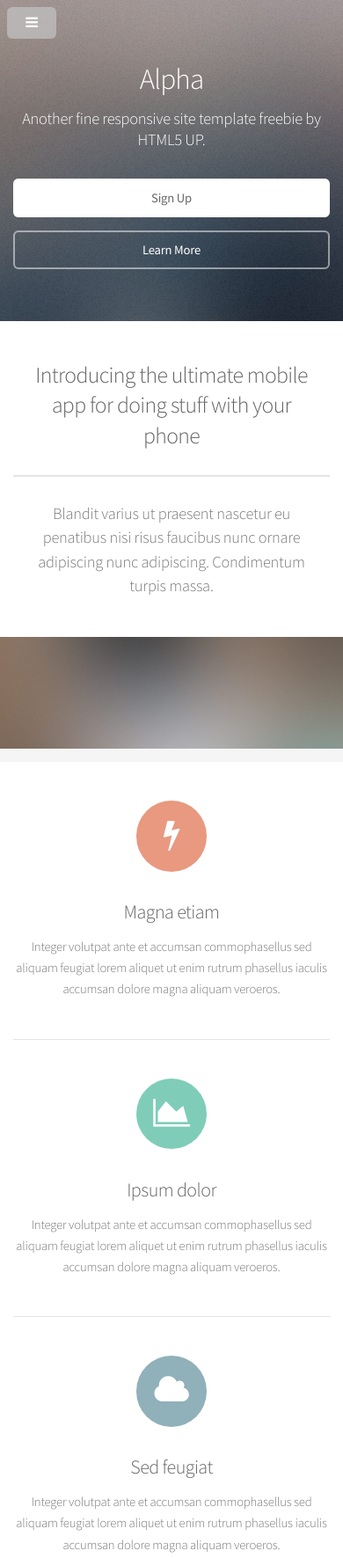
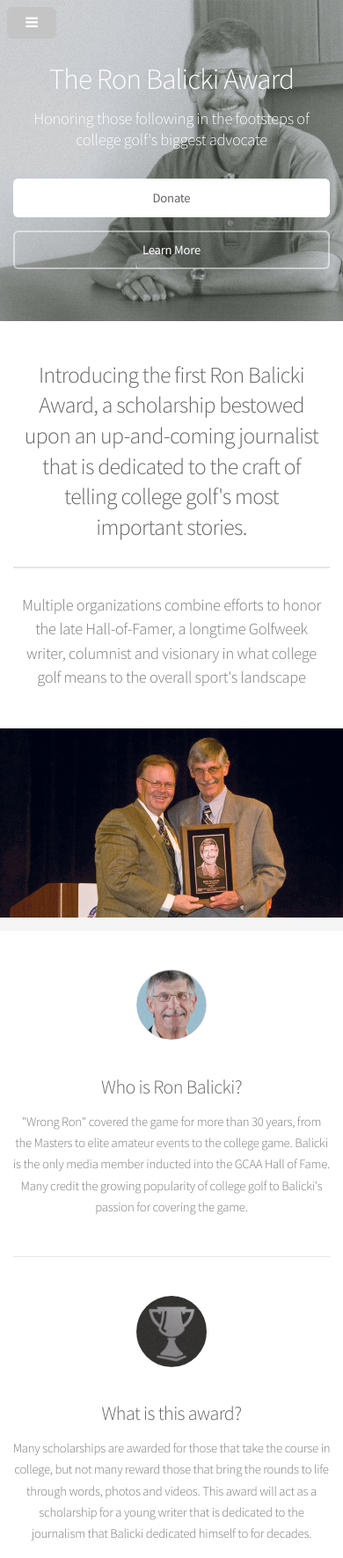
Before and after one commit to jsondavis/ronbalicki, a website: page src/index.html in a window 390 px wide. Shown: the top 1771 px of the page at 88% size. Drawn offline with Linux system fonts and the light colour scheme.

Commit message:
[update] added copy stuff and pics

```diff
--- a/src/css/style.css
+++ b/src/css/style.css
@@ -1222,7 +1222,8 @@
 	#banner {
 		background-attachment: scroll,							fixed;
 		background-color: #666;
-		background-image: url("images/overlay.png"), url("../images/banner.jpg");
+		/*background-image: url("images/overlay.png"), url("../images/banner.jpg");*/
+		background-image: url("images/overlay.png"), url("../images/Ron_Balicki_Lead_Image.jpg");
 		background-position: top left,						center center;
 		background-repeat: repeat,							no-repeat;
 		background-size: auto,							cover;
@@ -1425,3 +1426,27 @@
 		#cta .formerize-placeholder {
 			color: rgba(255, 255, 255, 0.75) !important;
 		}
+
+
+
+/* new images */
+
+#ronpic {
+	background-image: url("images/overlay.png"), url("../images/Ron_Balicki_First_Circle2.jpg");
+	background-size: auto,							cover;
+}
+
+#awardpic {
+	background-image: url("images/overlay.png"), url("../images/Award_Icon.png");
+	background-size: auto,							cover;
+}
+
+#donatepic {
+	background-image: url("images/overlay.png"), url("../images/Donate_Icon.png");
+	background-size: auto,							cover;
+}
+
+#sponsorpic {
+	background-image: url("images/overlay.png"), url("../images/Sponsor_Icon.png");
+	background-size: auto,							cover;
+}
--- a/src/index.html
+++ b/src/index.html
@@ -6,7 +6,7 @@
 -->
 <html>
 	<head>
-		<title>Alpha by HTML5 UP</title>
+		<title>The Ron Balicki Award</title>
 		<meta http-equiv="content-type" content="text/html; charset=utf-8" />
 		<meta name="description" content="" />
 		<meta name="keywords" content="" />
@@ -27,6 +27,7 @@
 	<body class="landing">
 
 		<!-- Header -->
+		<!--
 			<header id="header" class="alt">
 				<h1><a href="index.html">Alpha</a> by HTML5 UP</h1>
 				<nav id="nav">
@@ -53,14 +54,14 @@
 					</ul>
 				</nav>
 			</header>
-
+		-->
 		<!-- Banner -->
 			<section id="banner">
-				<h2>Alpha</h2>
-				<p>Another fine responsive site template freebie by HTML5 UP.</p>
+				<h2>The Ron Balicki Award</h2>
+				<p>Honoring those following in the footsteps of college golf's biggest advocate</p>
 				<ul class="actions">
-					<li><a href="#" class="button special">Sign Up</a></li>
-					<li><a href="#" class="button">Learn More</a></li>
+					<li><a href="#donate" class="button special">Donate</a></li>
+					<li><a href="#main" class="button">Learn More</a></li>
 				</ul>
 			</section>
 
@@ -69,38 +70,39 @@
 
 				<section class="box special">
 					<header class="major">
-						<h2>Introducing the ultimate mobile app
-						<br />
-						for doing stuff with your phone</h2>
-						<p>Blandit varius ut praesent nascetur eu penatibus nisi risus faucibus nunc ornare<br />
-						adipiscing nunc adipiscing. Condimentum turpis massa.</p>
+						<h2>Introducing the first Ron Balicki Award, a scholarship bestowed upon an up-and-coming journalist that is dedicated to the craft of telling college golf's most important stories.
+						<br /></h2>
+						<p>Multiple organizations combine efforts to honor the late Hall-of-Famer, a longtime Golfweek writer, columnist and visionary in what college golf means to the overall sport's landscape
+						<br/></p>
 					</header>
-					<span class="image featured"><img src="images/pic01.jpg" alt="" /></span>
+					<span class="image featured"><img src="images/Ron_Balicki_Second_Image.jpg" alt="" /></span>
 				</section>
 
 				<section class="box special features">
 					<div class="features-row">
 						<section>
-							<span class="icon major fa-bolt accent2"></span>
-							<h3>Magna etiam</h3>
-							<p>Integer volutpat ante et accumsan commophasellus sed aliquam feugiat lorem aliquet ut enim rutrum phasellus iaculis accumsan dolore magna aliquam veroeros.</p>
+							<span id="ronpic" class="icon major"></span>
+							<h3>Who is Ron Balicki?</h3>
+							<p>"Wrong Ron" covered the game for more than 30 years, from the Masters to elite amateur events to the college game. Balicki is the only media member inducted into the GCAA Hall of Fame. Many credit the growing popularity of college golf to Balicki's passion for covering the game.
+							</p>
 						</section>
 						<section>
-							<span class="icon major fa-area-chart accent3"></span>
-							<h3>Ipsum dolor</h3>
-							<p>Integer volutpat ante et accumsan commophasellus sed aliquam feugiat lorem aliquet ut enim rutrum phasellus iaculis accumsan dolore magna aliquam veroeros.</p>
+							<span id="awardpic" class="icon major"></span>
+							<h3>What is this award?</h3>
+							<p>Many scholarships are awarded for those that take the course in college, but not many reward those that bring the rounds to life through words, photos and videos. This award will act as a scholarship for a young writer that is dedicated to the journalism that Balicki dedicated himself to for decades.
+							</p>
 						</section>
 					</div>
-					<div class="features-row">
+					<div class="features-row" id="donate">
 						<section>
-							<span class="icon major fa-cloud accent4"></span>
-							<h3>Sed feugiat</h3>
-							<p>Integer volutpat ante et accumsan commophasellus sed aliquam feugiat lorem aliquet ut enim rutrum phasellus iaculis accumsan dolore magna aliquam veroeros.</p>
+							<span id="donatepic" class="icon major"></span>
+							<h3>How can you help?</h3>
+							<p>Part of what Balicki stood for was the entire college golf community, and this is an award that will succeed with the donations from the golf community in general. If you are interested in supporting this scholarship, click here to find more details about how you can help.</p>
 						</section>
 						<section>
-							<span class="icon major fa-lock accent5"></span>
-							<h3>Enim phasellus</h3>
-							<p>Integer volutpat ante et accumsan commophasellus sed aliquam feugiat lorem aliquet ut enim rutrum phasellus iaculis accumsan dolore magna aliquam veroeros.</p>
+							<span id="sponsorpic" class="icon major"></span>
+							<h3>Who is involved?</h3>
+							<p>Balicki's impact wasn't only felt at Golfweek, but also across the media landscape. With this award, Golfweek and Global Golf Post are both offering support, while the Golf Coaches Association of America has pledged its support as well. If you would like to join the cause, please click here to contact us.</p>
 						</section>
 					</div>
 				</section>
@@ -109,11 +111,11 @@
 					<div class="6u 12u(2)">
 
 						<section class="box special">
-							<span class="image featured"><img src="images/pic02.jpg" alt="" /></span>
-							<h3>Sed lorem adipiscing</h3>
-							<p>Integer volutpat ante et accumsan commophasellus sed aliquam feugiat lorem aliquet ut enim rutrum phasellus iaculis accumsan dolore magna aliquam veroeros.</p>
+							<span class="image featured"><img src="images/Ron_Balicki_Bottom_Left.jpg" alt="" /></span>
+							<h3>Golf's stars honor Balicki</h3>
+							<p>From Phil Mickelson to Rickie Fowler, the game's biggest stars all let their affection for Balicki be known to the world upon his passing. Check out their emotional words.</p>
 							<ul class="actions">
-								<li><a href="#" class="button alt">Learn More</a></li>
+								<li><a href="http://golfweek.com/news/2014/mar/26/ron-balicki-obituary-college-golf-quotes-pga-tour/" class="button alt">Testimonials</a></li>
 							</ul>
 						</section>
 
@@ -121,11 +123,11 @@
 					<div class="6u 12u(2)">
 
 						<section class="box special">
-							<span class="image featured"><img src="images/pic03.jpg" alt="" /></span>
-							<h3>Accumsan integer</h3>
-							<p>Integer volutpat ante et accumsan commophasellus sed aliquam feugiat lorem aliquet ut enim rutrum phasellus iaculis accumsan dolore magna aliquam veroeros.</p>
+							<span class="image featured"><img src="images/Ron_Balicki_Bottom_Right.jpg" alt="" /></span>
+							<h3>Ron Balicki's work</h3>
+							<p>While simply visiting with Balicki was a treat, the way he worked at his craft won over just as many fans. Take a look at a selection of his work over the past few years.</p>
 							<ul class="actions">
-								<li><a href="#" class="button alt">Learn More</a></li>
+								<li><a href="http://golfweek.com/staff/ron-balicki/stories/" class="button alt">Stories</a></li>
 							</ul>
 						</section>
 
@@ -135,6 +137,7 @@
 			</section>
 
 		<!-- CTA -->
+		<!--
 			<section id="cta">
 
 				<h2>Sign up for beta access</h2>
@@ -152,19 +155,16 @@
 				</form>
 
 			</section>
-
+		-->
 		<!-- Footer -->
 			<footer id="footer">
 				<ul class="icons">
 					<li><a href="#" class="icon fa-twitter"><span class="label">Twitter</span></a></li>
 					<li><a href="#" class="icon fa-facebook"><span class="label">Facebook</span></a></li>
 					<li><a href="#" class="icon fa-instagram"><span class="label">Instagram</span></a></li>
-					<li><a href="#" class="icon fa-github"><span class="label">Github</span></a></li>
-					<li><a href="#" class="icon fa-dribbble"><span class="label">Dribbble</span></a></li>
-					<li><a href="#" class="icon fa-google-plus"><span class="label">Google+</span></a></li>
 				</ul>
 				<ul class="copyright">
-					<li>&copy; Untitled. All rights reserved.</li><li>Design: <a href="http://html5up.net">HTML5 UP</a></li>
+					<li>&copy; <a href="http://golfweek.com/">Golfweek.</a> All rights reserved.</li><li>Design: <a href="http://html5up.net">HTML5 UP</a></li>
 				</ul>
 			</footer>
 
```
Also changed, not shown: src/images/Award_Icon.png (added), src/images/Donate_Icon.png (added), src/images/Ron_Balicki_Bottom_Left.jpg (added), src/images/Ron_Balicki_Bottom_Right.jpg (added), src/images/Ron_Balicki_First_Circle2.jpg (added), src/images/Ron_Balicki_Lead_Image.jpg (added), src/images/Ron_Balicki_Second_Image.jpg (added), src/images/Sponsor_Icon.png (added).
